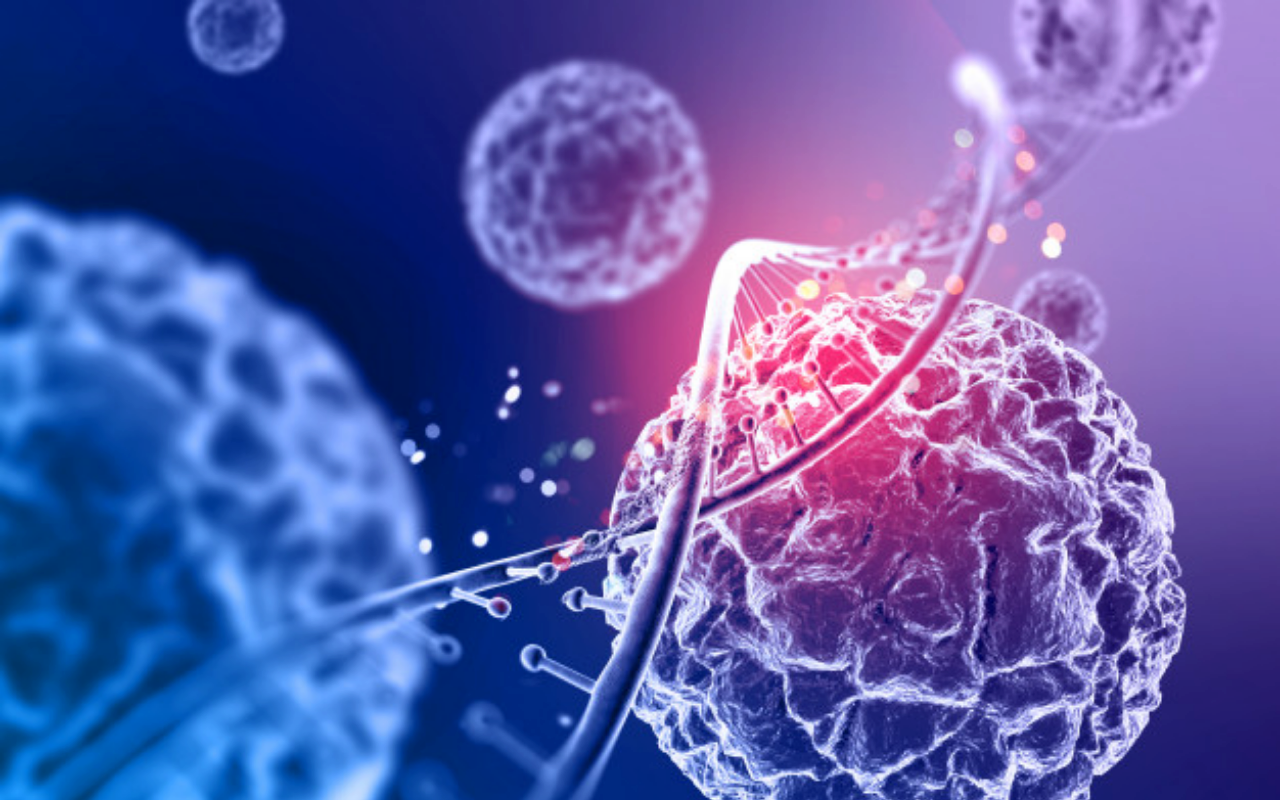
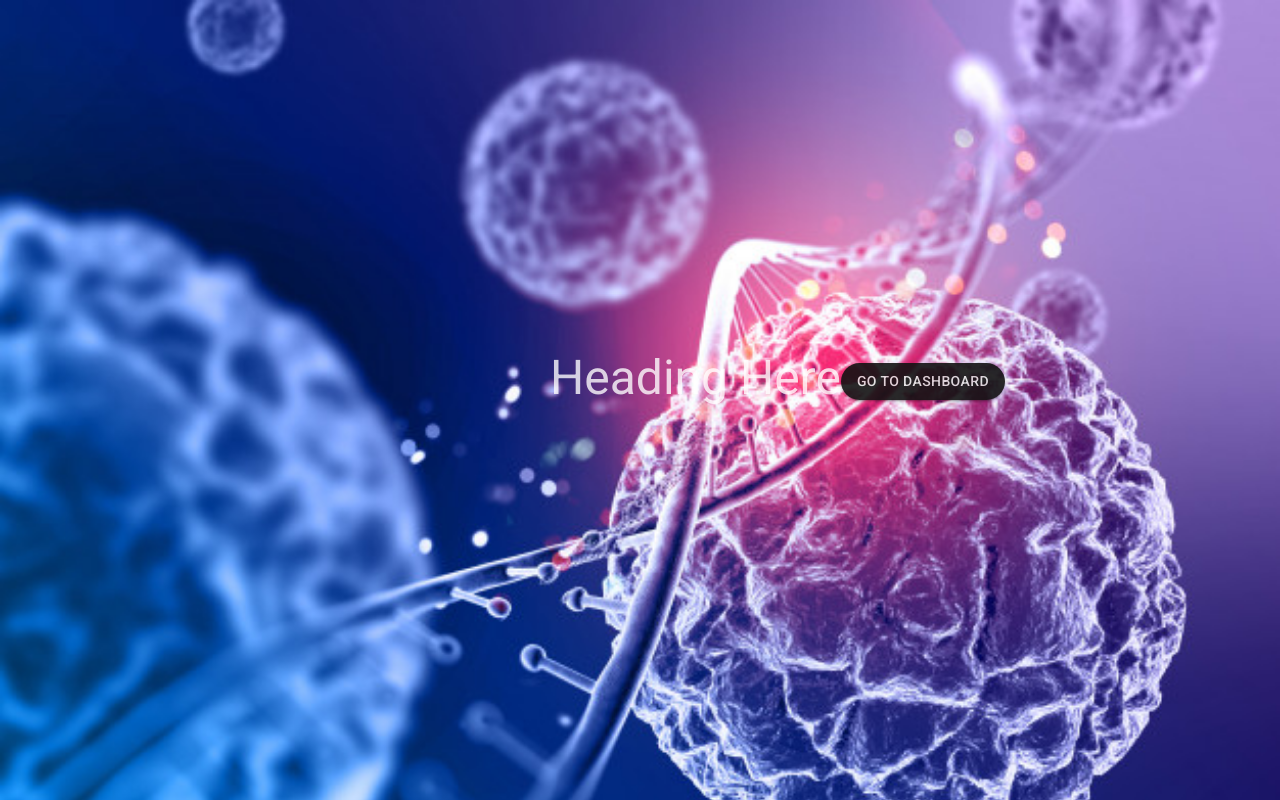
Before and after one commit to nipun24/COVID19-tweet-analyser, a React (Create React App) app in the folder frontend/: page / in a window 1280 px wide. Built offline with nearby package versions, Linux system fonts and the light colour scheme.

Commit message:
heading&Button

```diff
--- a/frontend/src/Home.js
+++ b/frontend/src/Home.js
@@ -1,12 +1,35 @@
 import React from 'react';
 import './Home.css'
+import { Typography, makeStyles } from '@material-ui/core';
+import Button from '@material-ui/core/Button';
 
+const useStyles = makeStyles({
+  button: {
+    borderRadius: 100
+  },
+  heading:{
+    marginLeft:550,
+    marginTop:350,
+  }
+})
+export default function Home() {
+  const classes = useStyles();
+    return(
+        <div>
+          <Typography
+            className={classes.heading}
+            variant='h3'
+          >
+            Heading Here
+          <Button
+            className={classes.button}
+            variant="contained"
+            color="primary"
+          >
+            Go to Dashboard
+          </Button>
+          </Typography>
 
-export default function ImgMediaCard() {
-
-    return(
-        <body>
-
-        </body>
+        </div>
     )
 }
```
